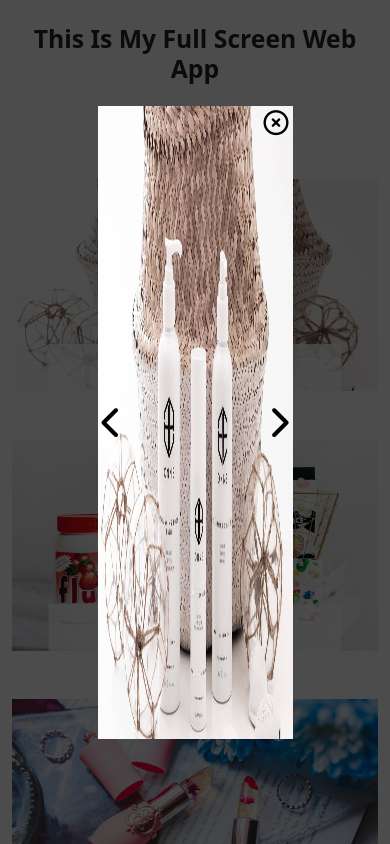
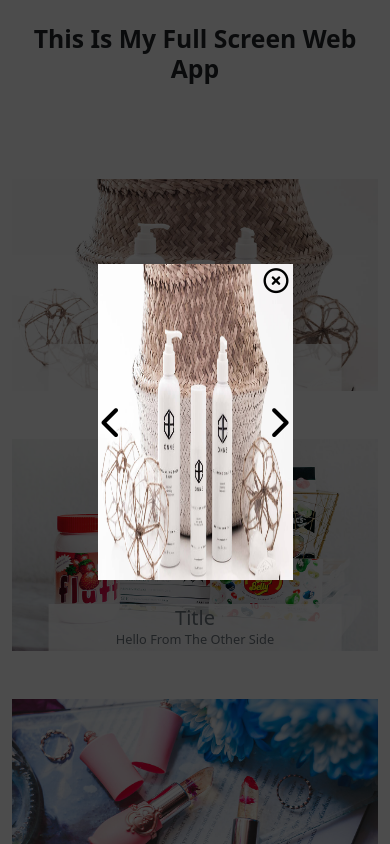
Before and after one commit to Yasmin-Lotfy/full-screen-image, a plain HTML site: page index.html in a window 390 px wide. Both pictures are taken after a click on the picture 195 px from the left and 285 px from the top of the page. Shown: the top 844 px of the page. Drawn offline with Linux system fonts and the light colour scheme.

Commit message:
edit responsive

```diff
--- a/index.html
+++ b/index.html
@@ -68,7 +68,7 @@
     </div>
     <div id="fixed-overlay" class="overlay-all d-none justify-content-center align-items-center">
         <div class="overlay-content text-center d-flex align-items-center justify-content-center position-relative w-50 h-75">
-                <img  id ="overlay" src="images/portfolio-details-2.jpg" alt="" class="w-100 h-100">
+                <img  id ="overlay" src="images/portfolio-details-2.jpg" alt="" class="">
                 <i id="close-btn" class="position-absolute fa-regular fa-circle-xmark"></i>
                 <i id="right" class="position-absolute fa-solid fa-chevron-right"></i>
                 <i id="left" class="position-absolute fa-solid fa-chevron-left"></i>
--- a/js/index.js
+++ b/js/index.js
@@ -11,6 +11,7 @@ for(var i =0; i< img.length; i++){
          imgOverlay.src = e.target.src;
          currentIndexOfImage = (Array.from(img)).indexOf(e.target);
          fixedOverlay.classList.replace("d-none", "d-flex");
+        //  fixedOverlay.classList.replace("opacity-1", "opacity-0");
         //  fixedOverlay.classList.add("d-flex");
    })
 }
--- a/style/style.css
+++ b/style/style.css
@@ -27,7 +27,8 @@
     left: 0;
     right: 0;
     background-color: rgba(0,0,0,0.7);
-    color:#000
+    color:#000;
+    transition: 0.5s opacity;
 }
 #close-btn{
     top:0;
@@ -60,3 +61,19 @@
 #left:hover, #right:hover,#close-btn:hover{
     color: blue;
 }
+#overlay{
+    height: 100%;
+    width: 100%;
+}
+
+@media screen and (max-width :576px) {
+    #overlay{
+        height: 50%;
+    }
+    #close-btn{
+        top:25%;
+
+
+    }
+
+}
```
Also changed, not shown: 1 other file.
